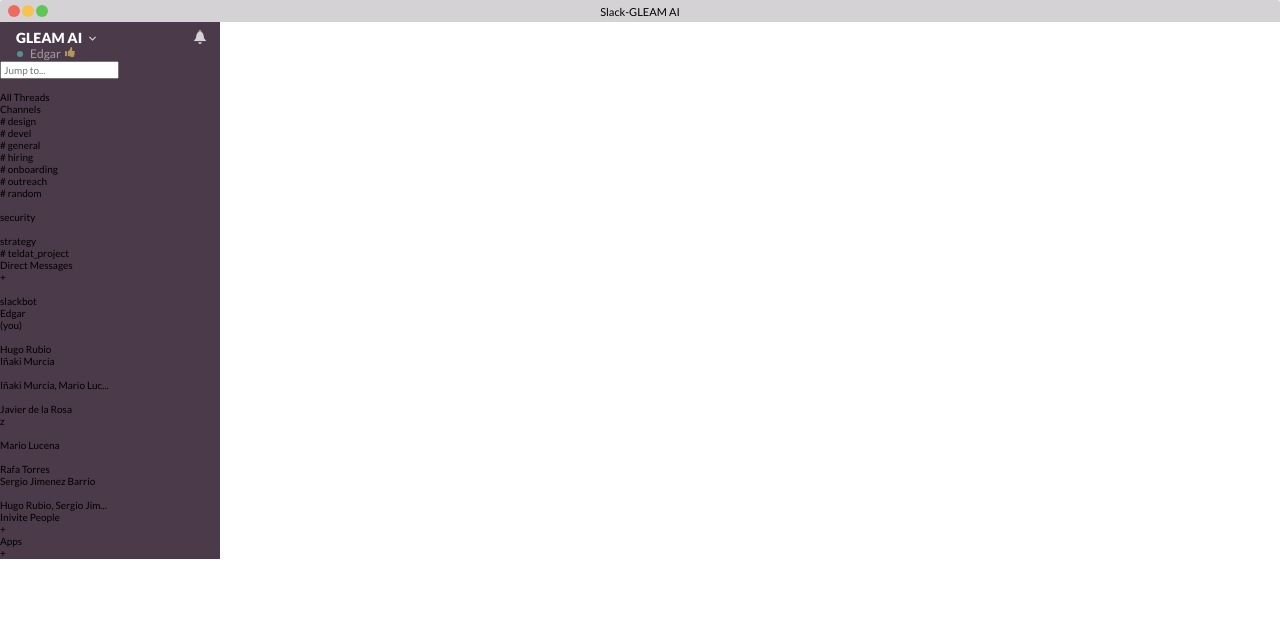
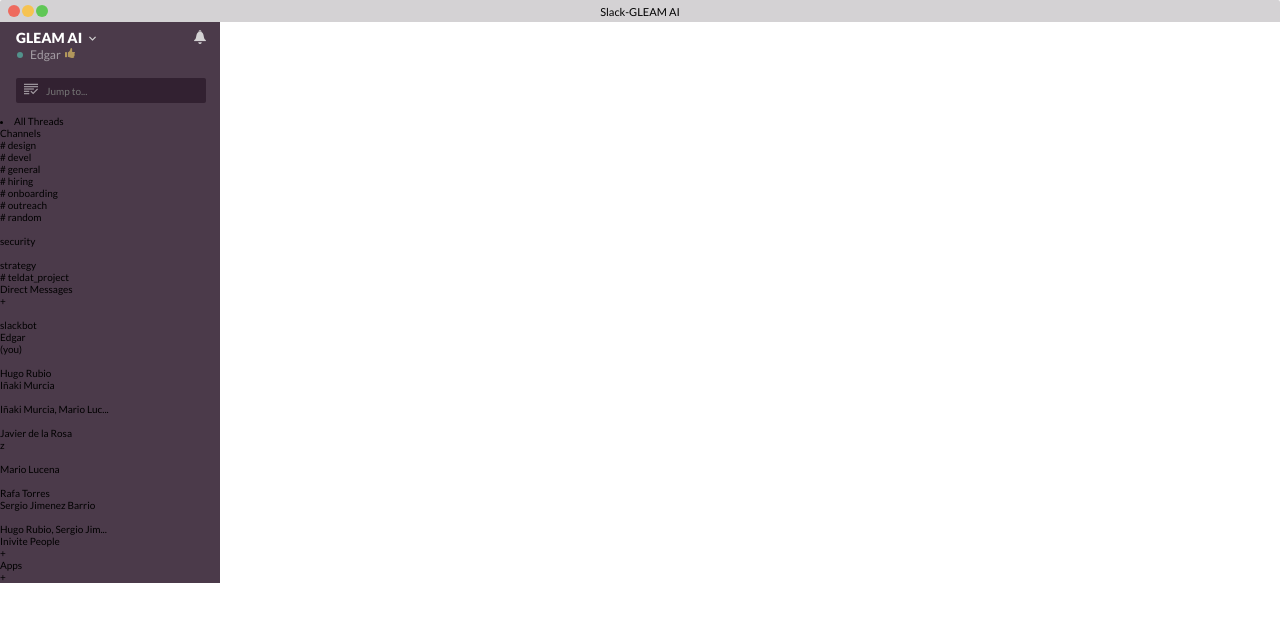
Before and after one commit to MarioLucen/ejercicio-slack, a website: page index.html in a window 1280 px wide. Drawn offline with Linux system fonts and the light colour scheme.

Commit message:
created item search in menu

```diff
--- a/index.html
+++ b/index.html
@@ -33,17 +33,20 @@
       </div>
     </button>
 
-    <ul class="menu-list">
-      <li class="seeker">
+      <div class="jump-to">
         <input type="text" id="jump-to" placeholder="Jump to...">
-        <img src="" alt="">
-      </li>
+        <i class="im im-data-validate"></i>
+      </div>
+
+
       <li class="item-menu">
         <button>
           <img src="" alt="">
           <p>All Threads</p>
         </button>
       </li>
+
+      <ul>
       <div class="channels">
       <li class="feature-item">
         <button>
--- a/scss/config/_globals.scss
+++ b/scss/config/_globals.scss
@@ -10,3 +10,6 @@
 $blue: #3175b3;
 $lightblue: #3175b3;
 $white: #ffffff;
+
+// margin
+$margin-left: 16px;
--- a/scss/ui/_menu.scss
+++ b/scss/ui/_menu.scss
@@ -13,7 +13,7 @@
 
             p {
                 padding-top: 15px;
-                padding-left: 16px;
+                padding-left: $margin-left;
                 color: $white;
                 font-size: 14px;
                 font-weight: 900;
@@ -29,7 +29,7 @@
         }
 
         .name {
-                margin-top: 5px;
+                margin-top: 6px;
 
                 div {
                     width: 6px;
@@ -50,7 +50,8 @@
                 }
 
                 i {
-                    margin-left: 65px;
+                    margin-left:
+                     65px;
                     font-size: 10px;
                     margin-top: -13px;
                     color: #b2975c;
@@ -65,4 +66,27 @@
             margin-top: -15px;
         }
     }
+
+    .jump-to {
+
+        input {
+            width: 190px;
+            height: 25px;
+            margin-top: 16px;
+            margin-left: $margin-left;
+            border-radius: 2px;
+            background-color: $darkpurple;
+            border: none;
+            padding-left: 30px;
+        }
+
+        i {
+            position: absolute;
+            margin-top: 21px;
+            margin-left: -182px;
+            color: $lightpurple;
+            font-size: 14px;
+
+        }
+    }
 }
```
Also changed, not shown: css/main.css.
